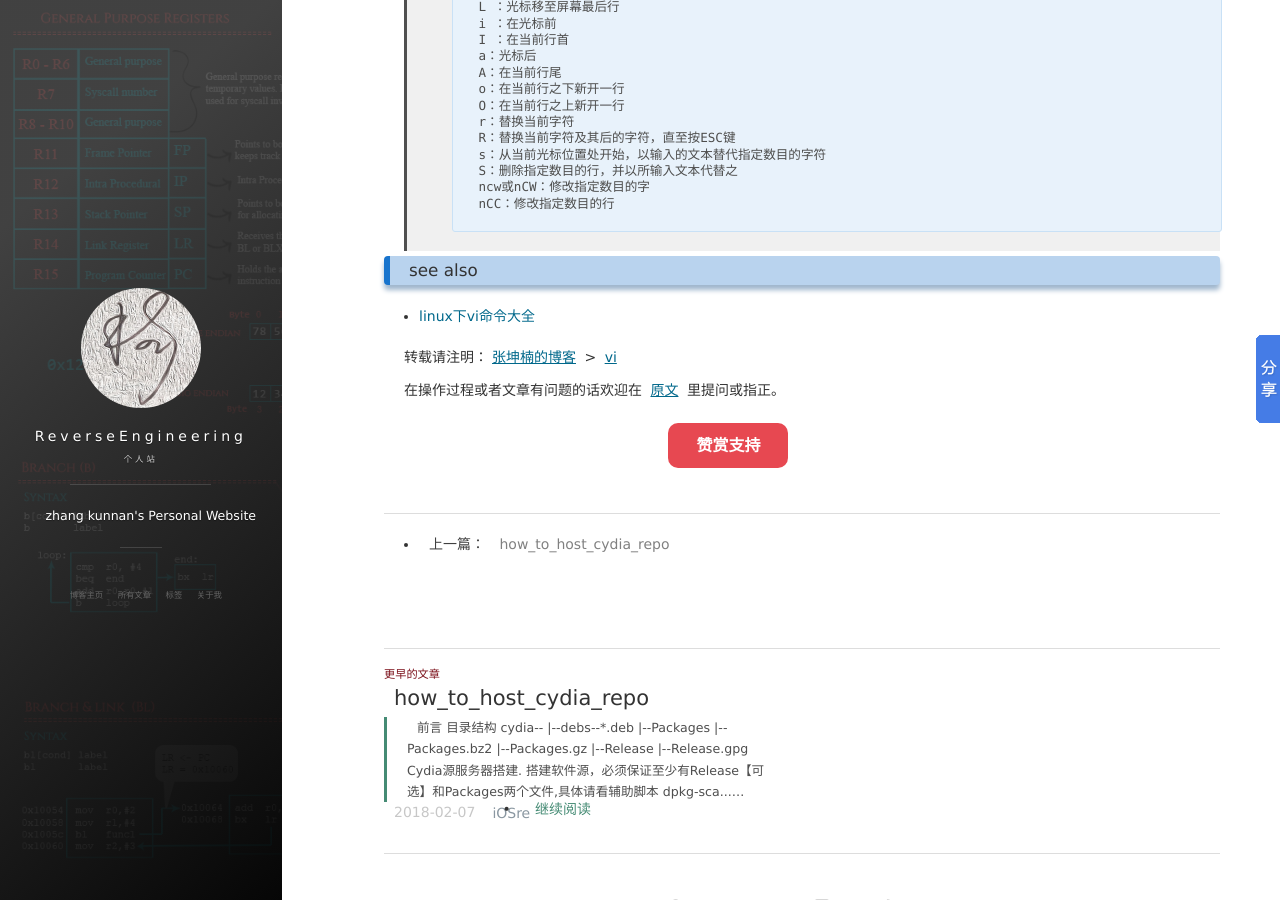
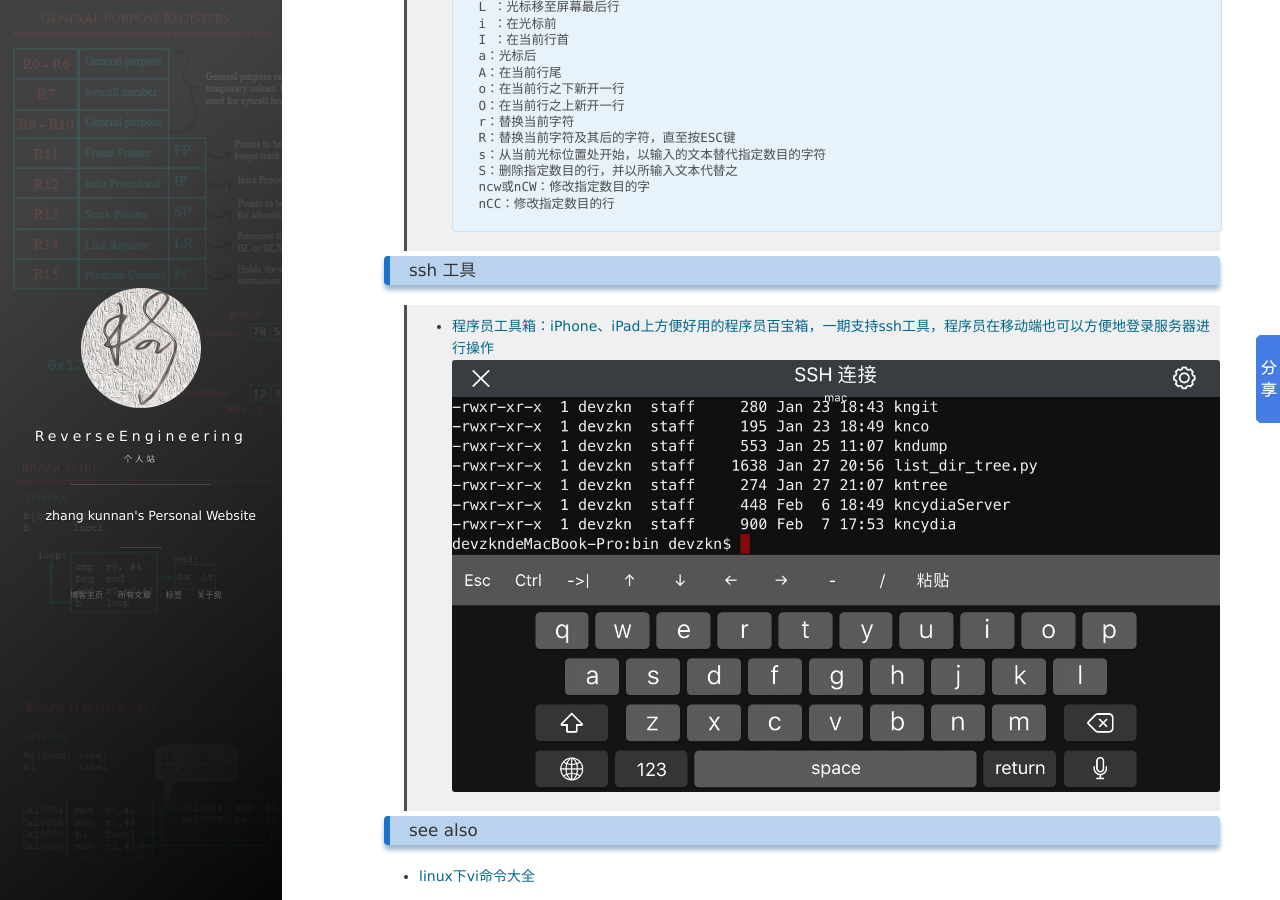
Before and after one commit to zhangkn/zhangkn.github.io, a Jekyll site: the page built from _posts/2018-02-11-vi.md, in a window 1280 px wide and 900 px high, scrolled down 329 px. Built offline with Jekyll 4.4.1, drawn with Linux system fonts in a browser that asks for light colours; nearby versions of some CDN libraries; comment, search, counter and statistics services are not loaded.

Commit message:
程序员工具箱：iPhone、iPad上方便好用的程序员百宝箱，一期支持ssh工具，程序员在移动端也可以方便地登录服务器进行操作

````diff
--- a/_posts/2018-02-11-vi.md
+++ b/_posts/2018-02-11-vi.md
@@ -31,6 +31,11 @@ nCC：修改指定数目的行
 ```
 
 
+### ssh 工具
+
+>* [程序员工具箱：iPhone、iPad上方便好用的程序员百宝箱，一期支持ssh工具，程序员在移动端也可以方便地登录服务器进行操作](https://itunes.apple.com/cn/app/%E7%A8%8B%E5%BA%8F%E5%91%98%E5%B7%A5%E5%85%B7%E7%AE%B1/id1336790957?mt=8)
+![](/images/posts/{{page.title}}/sshalibaba.PNG)
+
 ### see also
 
 - [linux下vi命令大全](https://www.cnblogs.com/88999660/articles/1581524.html)
````
Also changed, not shown: images/posts/vi/sshalibaba.PNG (added).
